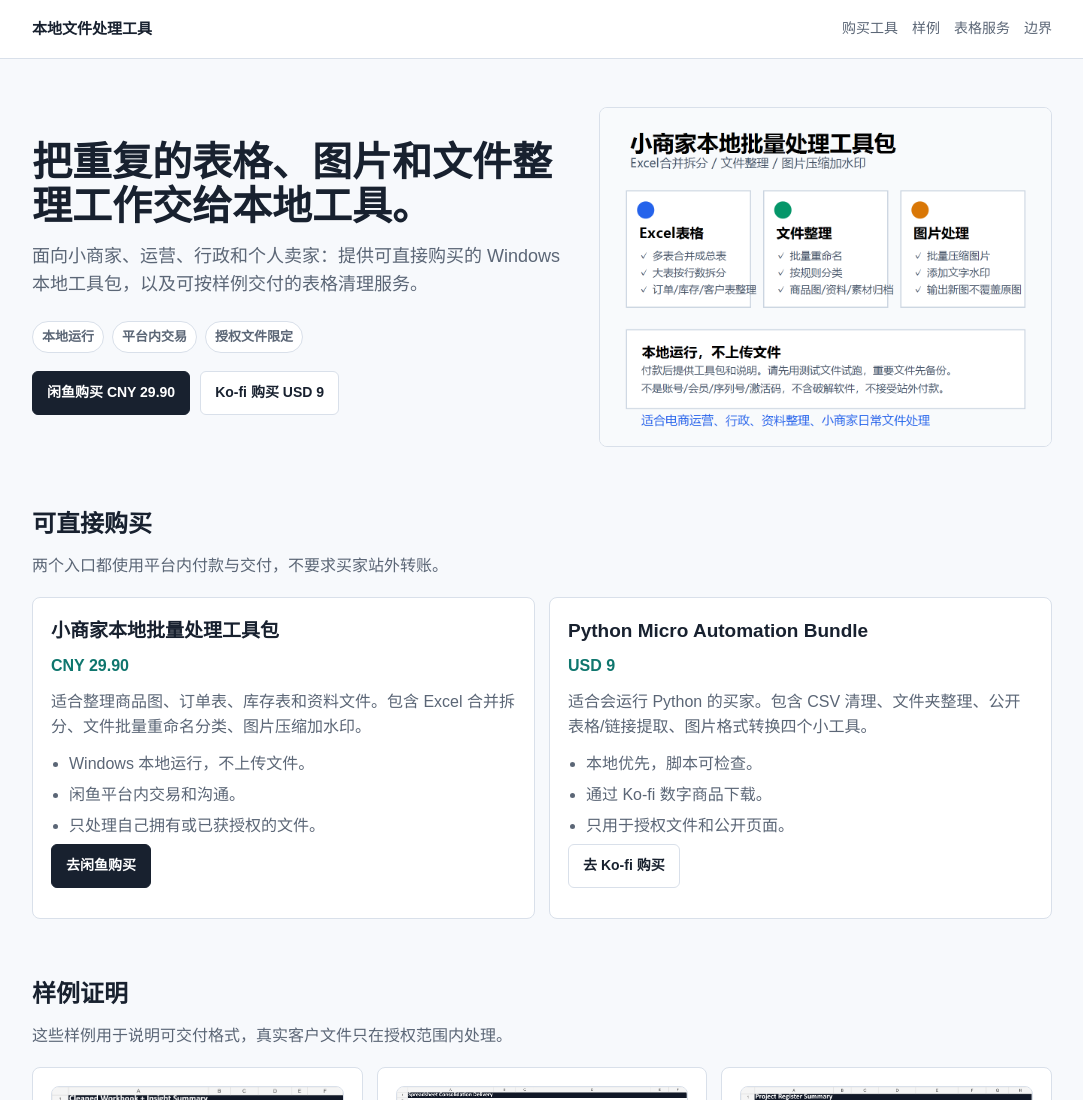
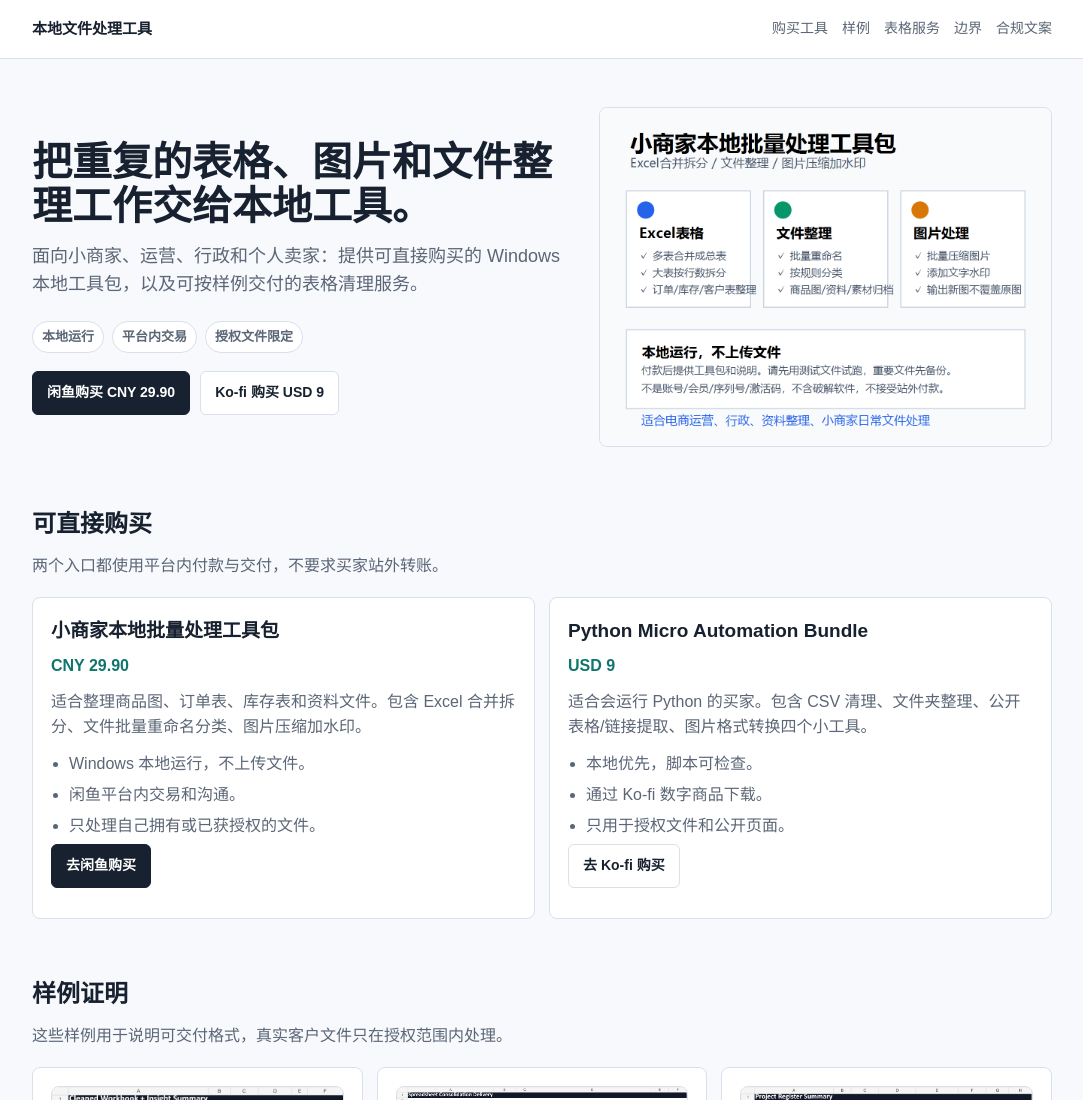
Before and after one commit to wujinhh/local-file-tools-offer, a plain HTML site: page index.html in a window 1280 px wide. Shown: the top 1100 px of the page, without its empty margins (98-1181 px from the left). Drawn offline with Linux system fonts and the light colour scheme.

Commit message:
Add compliant share copy

```diff
--- a/index.html
+++ b/index.html
@@ -176,6 +176,7 @@
         <a href="#proof">样例</a>
         <a href="#service">表格服务</a>
         <a href="#rules">边界</a>
+        <a href="https://github.com/wujinhh/local-file-tools-offer/blob/main/SHARE_COPY.md">合规文案</a>
       </div>
     </nav>
   </header>
```
Also changed, not shown: 2 other files.
